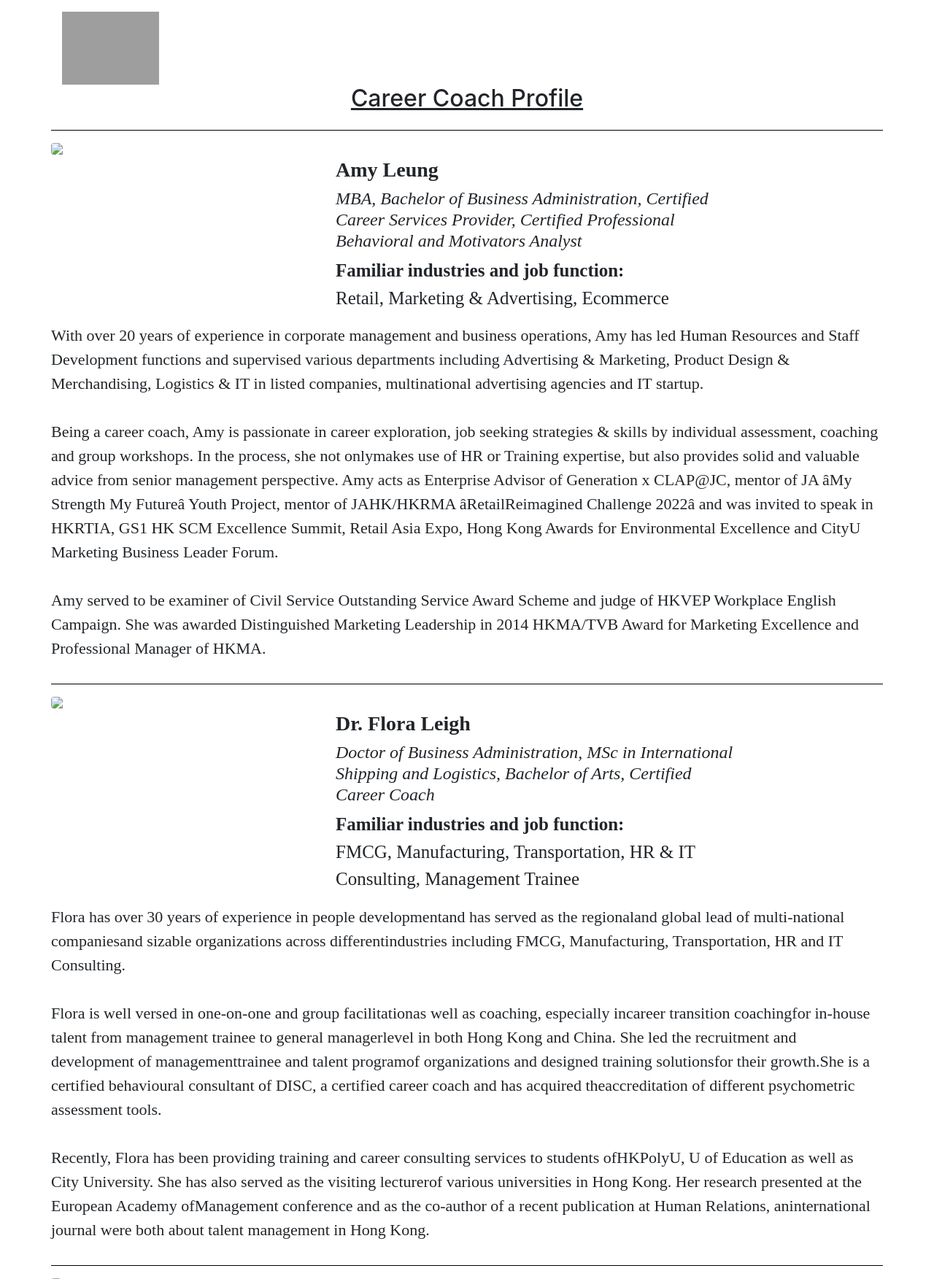
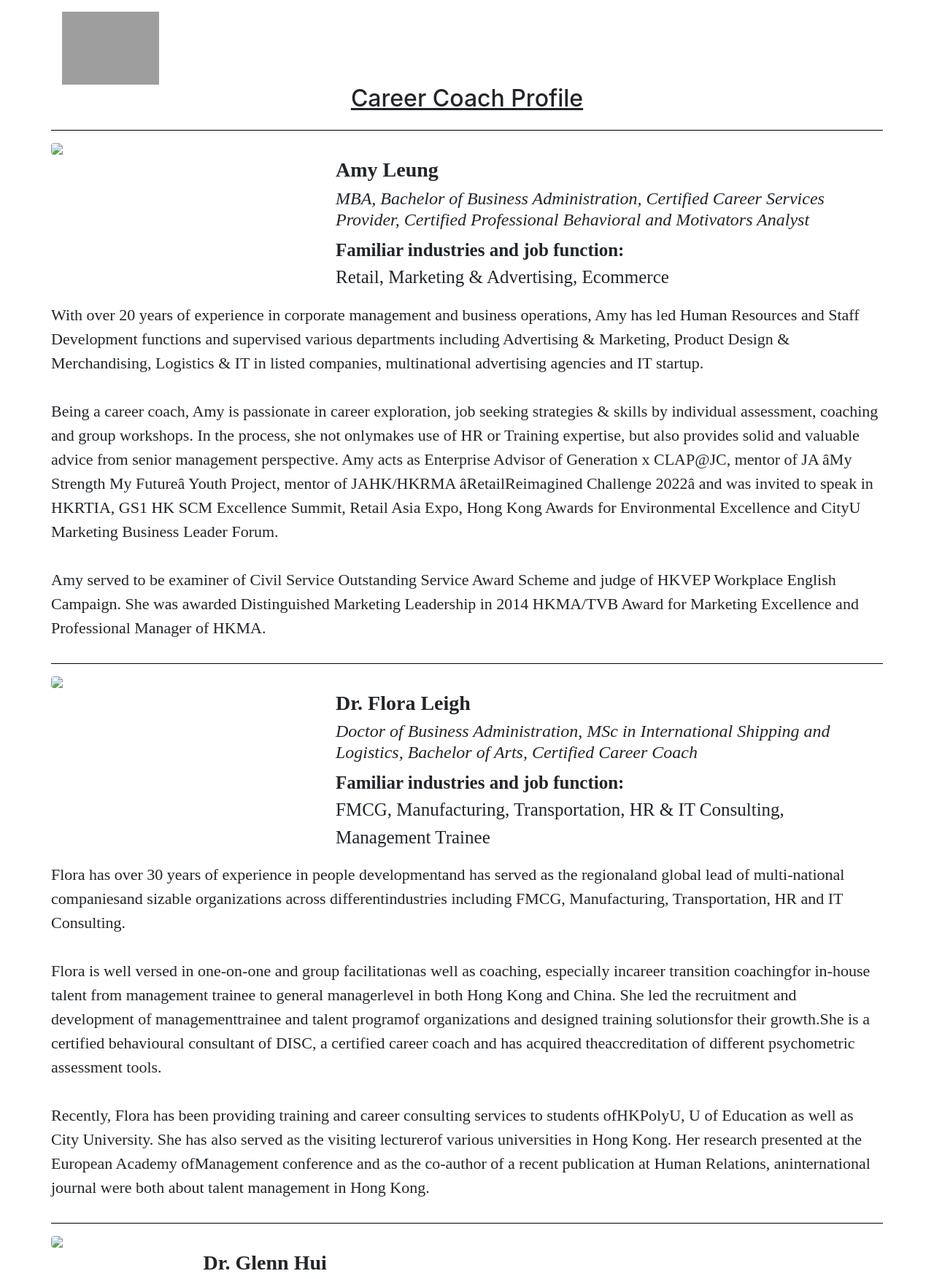
Before and after one commit to 1063451124/CCAPlatform, a PHP site: page /coach_profile.php in a window 1280 px wide. Shown: the part 56-1809 px from the top of the page at 73% size. Run offline with PHP 8.4, Linux system fonts and the light colour scheme; the visitor is signed in with stand-in values (Sample User, id 1); data comes from the database, SQL or seed files in the repository; data that the repository does not hold is empty; grey boxes are pictures that could not be loaded.

Commit message:
features

```diff
--- a/back_delete.php
+++ b/back_delete.php
@@ -21,7 +21,7 @@ if (isset($_GET['name'])) {
     $sql = "DELETE FROM coach WHERE name='$name'";
     if (mysqli_query($conn, $sql)) {
         //echo "Coach deleted successfully.";
-        echo "<script>alert('Coach deleted successfully.');location.href='/back_timeslot.php';</script>";
+        echo "<script>alert('Coach deleted successfully.');location.href='/back_coach.php';</script>";
 
     } else {
         //echo "Error deleting coach: " . mysqli_error($conn);
--- a/coach_profile.php
+++ b/coach_profile.php
@@ -30,24 +30,29 @@
         font-size: 3.5rem;
       }
     }
+
     .name {
       font-size: 20px;
       padding-top: 20px;
-        font-family:"Times New Roman", Times, serif;
+      font-family: "Times New Roman", Times, serif;
 
     }
+
     .container {
       display: flex;
       align-items: flex-end;
       justify-content: left
     }
-    p{
-        font-family:"Times New Roman", Times, serif;
+
+    p {
+      font-family: "Times New Roman", Times, serif;
       font-size: 25px;
     }
-    h4{
-        font-family:"Times New Roman", Times, serif;
+
+    h4 {
+      font-family: "Times New Roman", Times, serif;
     }
+
     hr {
       /*border: none;
         height: 1px;
@@ -62,7 +67,6 @@
       height: 1px;
       border-top: 1px solid black;
     }
-
   </style>
 
 
@@ -73,7 +77,7 @@
 
 <body>
   <!--<a class="introduction" target="_blank" href="/index.php">GO to make an appointment!</a>-->
-    <div class='container'><a href="https://www.cityu.edu.hk/" target="_blank"> <img  src="../assets/resources/cityu.png" alt="City University" height=100></a></div>
+  <div class='container'><a href="https://www.cityu.edu.hk/" target="_blank"> <img src="../assets/resources/cityu.png" alt="City University" height=100></a></div>
   <center>
     <h2><u>Career Coach Profile</u></h2>
   </center>
@@ -94,22 +98,28 @@
       //function:build coach profile
       //////////////////////////////////////
 
-            function build_coach_profile(){
+      function build_coach_profile()
+      {
 
         require_once('coach_profile_model.php');
         $coach_list = get_coach_profile();
         $profile = "";
 
-                foreach ($coach_list as $key => $value){
-                    $dash_name = str_replace(" " , "_", $value['name']);
-                    $dash_name = str_replace("," , "_", $dash_name);
-                    $pic_str = "<img src='data:".$value["file_type"].";base64,".base64_encode($value["img"])."'  class='image rounded mx-auto d-block'>";
+        foreach ($coach_list as $key => $value) {
+
+          $dash_name = str_replace(" ", "_", $value['name']);
+          $dash_name = str_replace(",", "_", $dash_name);
+          if (!empty($value["img"])) {
+            $pic_str = "<img src='data:" . $value["file_type"] . ";base64," . base64_encode($value["img"]) . "'  class='image rounded mx-auto d-block img-fluid'>";
+          } else {
+            $pic_str = "<img src='/assets/resources/default.jpg' class='image rounded mx-auto d-block img-fluid'>";
+          }
           $profile .= "<hr  id='{$dash_name}'>";
           $profile .= "<div class='row'>";
           $profile .= "<div class='image col-md-4'>";
           $profile .= "<div>{$pic_str}</div>";
           $profile .= "</div>";
-                    $profile .= "<div class='info col-md-6'>";
+          $profile .= "<div class='info col-md-8'>";
           $profile .= "<div class='name'><h3> <b>{$value["name"]}</b></h3></div>";
           $profile .= "<h4><i>{$value["career"]}</i></h4>";
           $profile .= "<p><b>Familiar industries and job function: </b><br>{$value["industries"]}</p>";
@@ -135,10 +145,10 @@
   </main>
 
 
-  <script src="https://cdn.jsdelivr.net/npm/jquery@3.5.1/dist/jquery.slim.min.js"
-    integrity="sha384-DfXdz2htPH0lsSSs5nCTpuj/zy4C+OGpamoFVy38MVBnE+IbbVYUew+OrCXaRkfj"
-    crossorigin="anonymous"></script>
-  <script>window.jQuery || document.write('<script src="../assets/js/vendor/jquery.slim.min.js"><\/script>')</script>
+  <script src="https://cdn.jsdelivr.net/npm/jquery@3.5.1/dist/jquery.slim.min.js" integrity="sha384-DfXdz2htPH0lsSSs5nCTpuj/zy4C+OGpamoFVy38MVBnE+IbbVYUew+OrCXaRkfj" crossorigin="anonymous"></script>
+  <script>
+    window.jQuery || document.write('<script src="../assets/js/vendor/jquery.slim.min.js"><\/script>')
+  </script>
   <script src="../assets/dist/js/bootstrap.bundle.min.js"></script>
 
 
--- a/coach_profile_model.php
+++ b/coach_profile_model.php
@@ -4,7 +4,7 @@ function get_coach_profile(){
     require_once 'db_conn.php';
     $conn = get_conn();
     // how to connect mysql fast
-    $get_coach_profile= "select name, industries, detail, img, career from cca.coach";
+    $get_coach_profile= "select name, industries, detail, img, career,file_type from cca.coach";
 $result = $conn->query($get_coach_profile);
     // example even for multiple rows
 
```
Also changed, not shown: back_timeslot.php (+5 -3 lines), profile_model.php (+6 -4 lines). Lines whose indentation alone changed are shown as unchanged.
